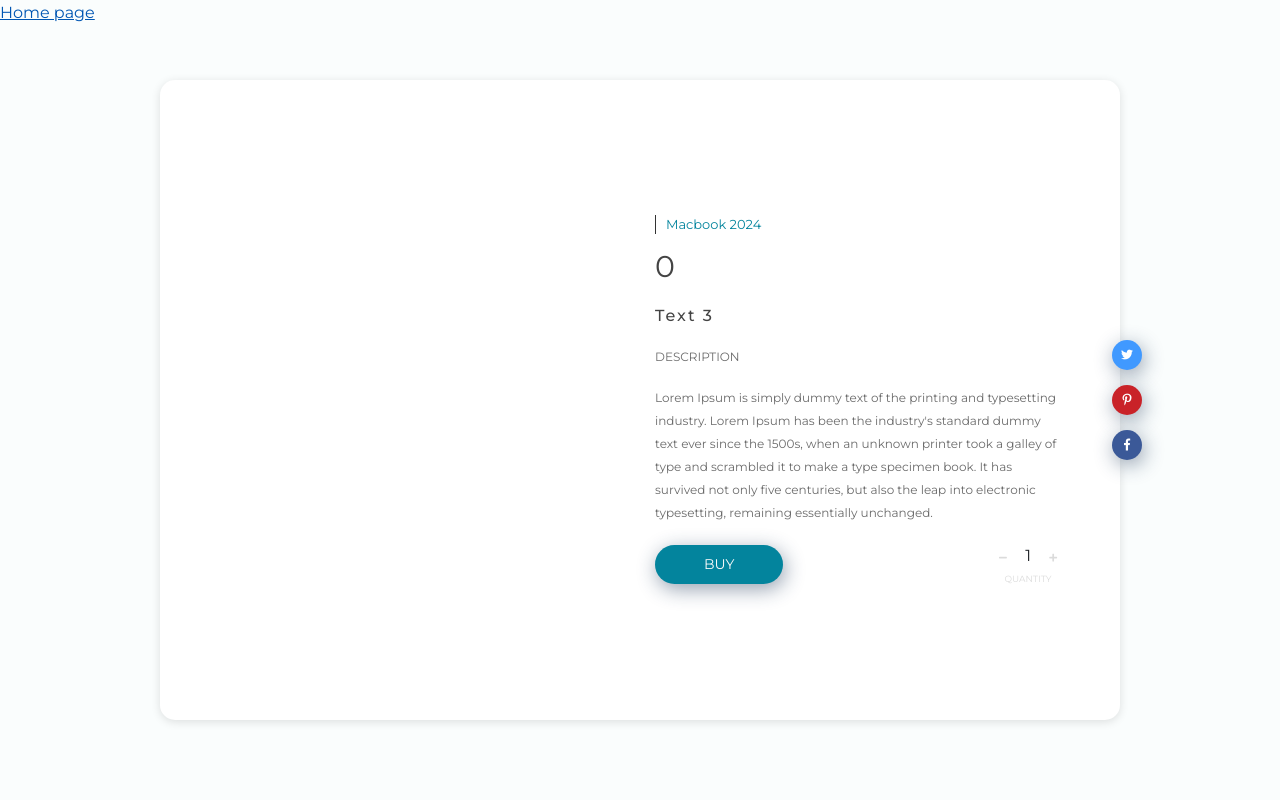
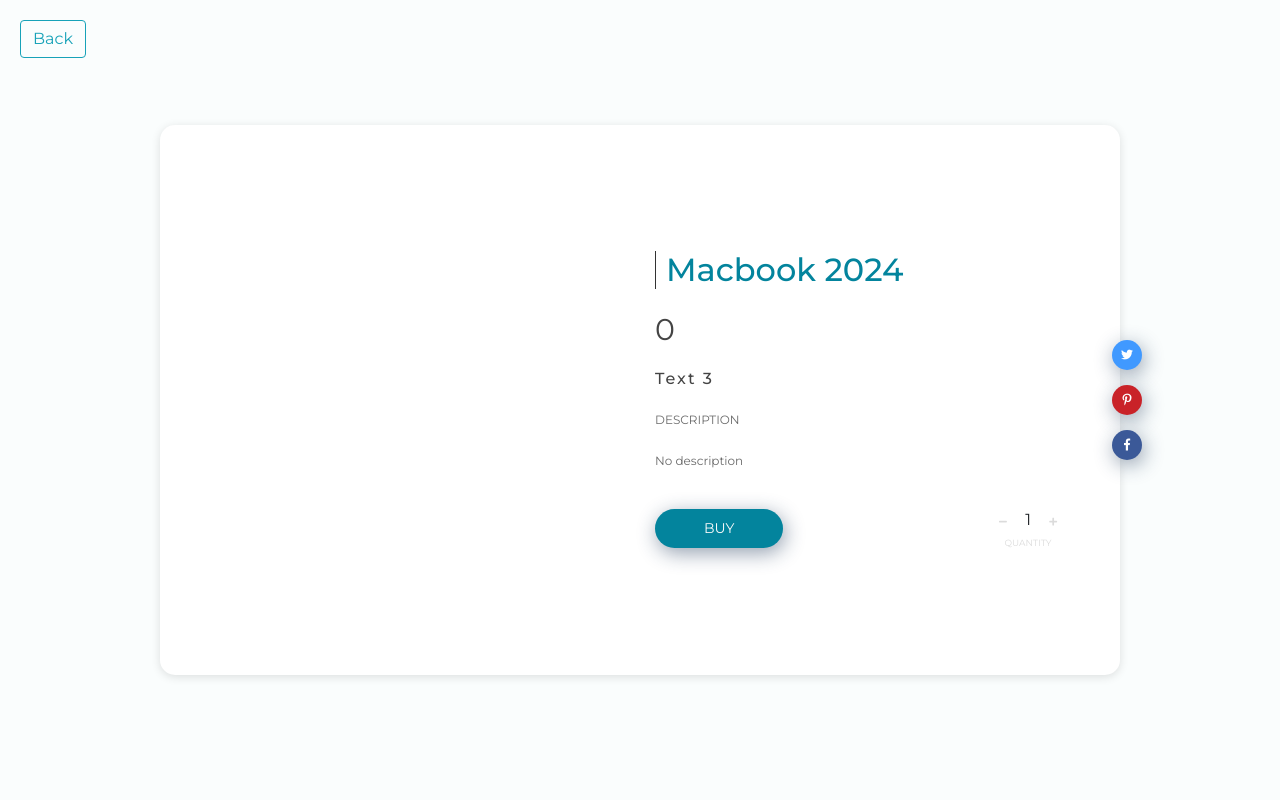
Before and after one commit to Vix-Nguyen/pc-shop, a Django app: page /product/1/ in a window 1280 px wide. Run offline with Django 3.2, Linux system fonts and the light colour scheme; data comes from the database, SQL or seed files in the repository; both versions use the stored data as it was after the commit; parts of the project's set-up code (start-up, migrations or seed data) failed here and were passed over; some libraries are stand-ins or nearby versions.

Commit message:
[IMP] Add description and update layout

```diff
--- a/app/myshop/forms.py
+++ b/app/myshop/forms.py
@@ -10,7 +10,7 @@ class ProductForm(forms.ModelForm):
         model = Product
         fields = [
             "name",
-            "active",
+            "description",
             "price",
             "thumbnail",
         ]
--- a/app/myshop/models.py
+++ b/app/myshop/models.py
@@ -3,9 +3,10 @@ from django.db import models
 # Create your models here.
 class Product(models.Model):
     name = models.CharField(max_length=200, verbose_name="Name")
-    active = models.BooleanField(verbose_name="Active")
+    active = models.BooleanField(verbose_name="Active", default=True)
     price = models.PositiveIntegerField(default=0, verbose_name='Price')
     thumbnail = models.ImageField(upload_to='thumbnail/', default='thumbnail/default.png', verbose_name='Thumbnail')
+    description = models.TextField(verbose_name='Description', null=True, blank=True)
 
     def __str__(self):
         return self.name
--- a/app/myshop/static/myshop/css/product_style.css
+++ b/app/myshop/static/myshop/css/product_style.css
@@ -16,7 +16,7 @@
 .center-wrapper{
 	position: absolute;
 	width:75%;
-	height: 80vh;
+	height: max-content;
 	min-height:550px;
 	background: #fff;
 	top:50%;
@@ -46,14 +46,13 @@
 	border-left:1px solid #333333;
 	padding-left: 10px;
 }
-.text1 span{
+.text1 h2{
 	display: block;
 }
-.text1 span:nth-child(1){
+.text1 h2:nth-child(1){
 	color:#03849D;
-	font-size:13px;
 }
-.text1 span:nth-child(2){
+.text1 h2:nth-child(2){
 	color:#6b6b6b;
 	font-size: 13px;
 }
--- a/app/myshop/templates/myshop/product.html
+++ b/app/myshop/templates/myshop/product.html
@@ -13,7 +13,7 @@
 <body>
 <div class="outer">
   <div class="btn-group">
-    <a class="btn-item" href="/">Home page</a>
+    <a class="btn btn-outline-info" style="margin-left: 20px; margin-top: 20px;" href="/">Back</a>
   </div>
   <div class="center-wrapper">
     <div class="container-fluid content">
@@ -40,7 +40,7 @@
         </div>
         <div class="col-12 col-sm-12 col-md-6 shoe-content">
           <div class="text1">
-            <span>{{ product.name }}</span>
+            <h2>{{ product.name }}</h2>
             {% comment %} <span>SEA BLUE & WHITE</span> {% endcomment %}
           </div>
           <div class="text2">
@@ -53,7 +53,7 @@
             DESCRIPTION
           </div>
           <div class="text5">
-          Lorem Ipsum is simply dummy text of the printing and typesetting industry. Lorem Ipsum has been the industry's standard dummy text ever since the 1500s, when an unknown printer took a galley of type and scrambled it to make a type specimen book. It has survived not only five centuries, but also the leap into electronic typesetting, remaining essentially unchanged.
+            {{ product.description|linebreaks }}
           </div>
           <div class="btn-wrapper">
             <span class="btn">BUY</span>
```
Also changed, not shown: app/db.sqlite3, app/myshop/migrations/0010_auto_20231008_0913.py (added), app/myshop/migrations/0011_product_description.py (added), app/myshop/migrations/0012_alter_product_active.py (added), app/myshop/migrations/0013_alter_product_description.py (added), 1 other file.
